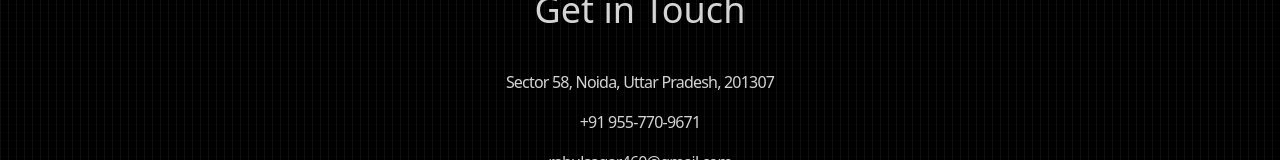
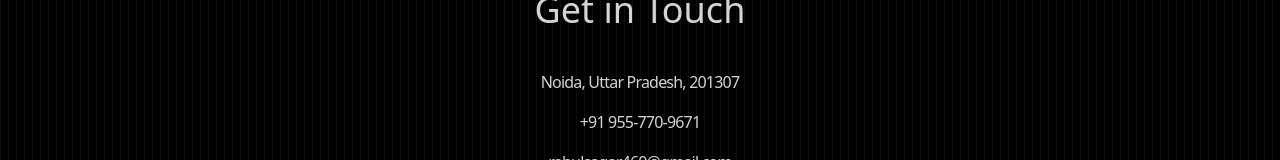
Before and after one commit to MysticAakash07/portfolio-v2, a React (Vite) app: page / in a window 1280 px wide. Shown: the part 5300-5460 px from the top of the page. Built offline with nearby package versions, Linux system fonts and the light colour scheme.

Commit message:
update: Edit Address

```diff
--- a/src/constants/index.js
+++ b/src/constants/index.js
@@ -184,7 +184,7 @@ export const PROJECTS = [
 ];
 
 export const CONTACT = {
-	address: "Sector 58, Noida, Uttar Pradesh, 201307",
+	address: "Noida, Uttar Pradesh, 201307",
 	phoneNo: "+91 955-770-9671 ",
 	email: "rahulsagar460@gmail.com",
 };
```
